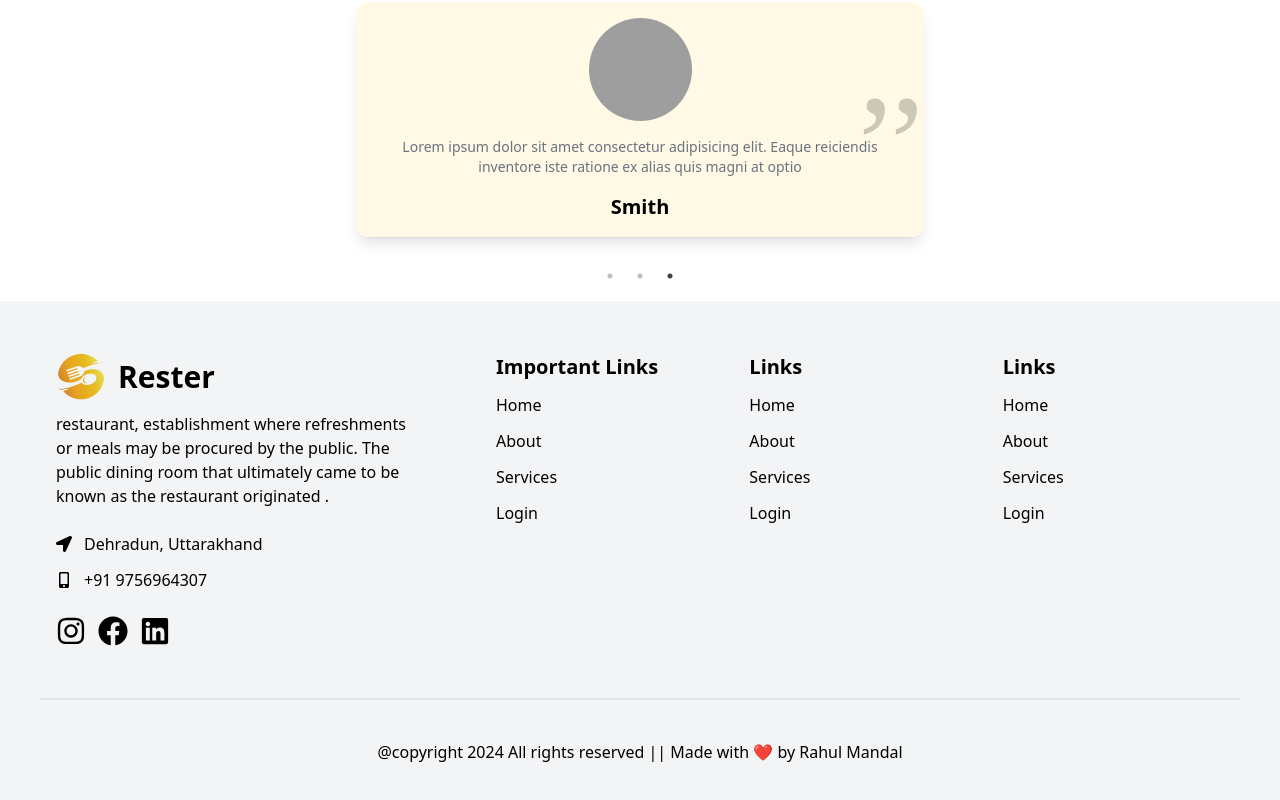
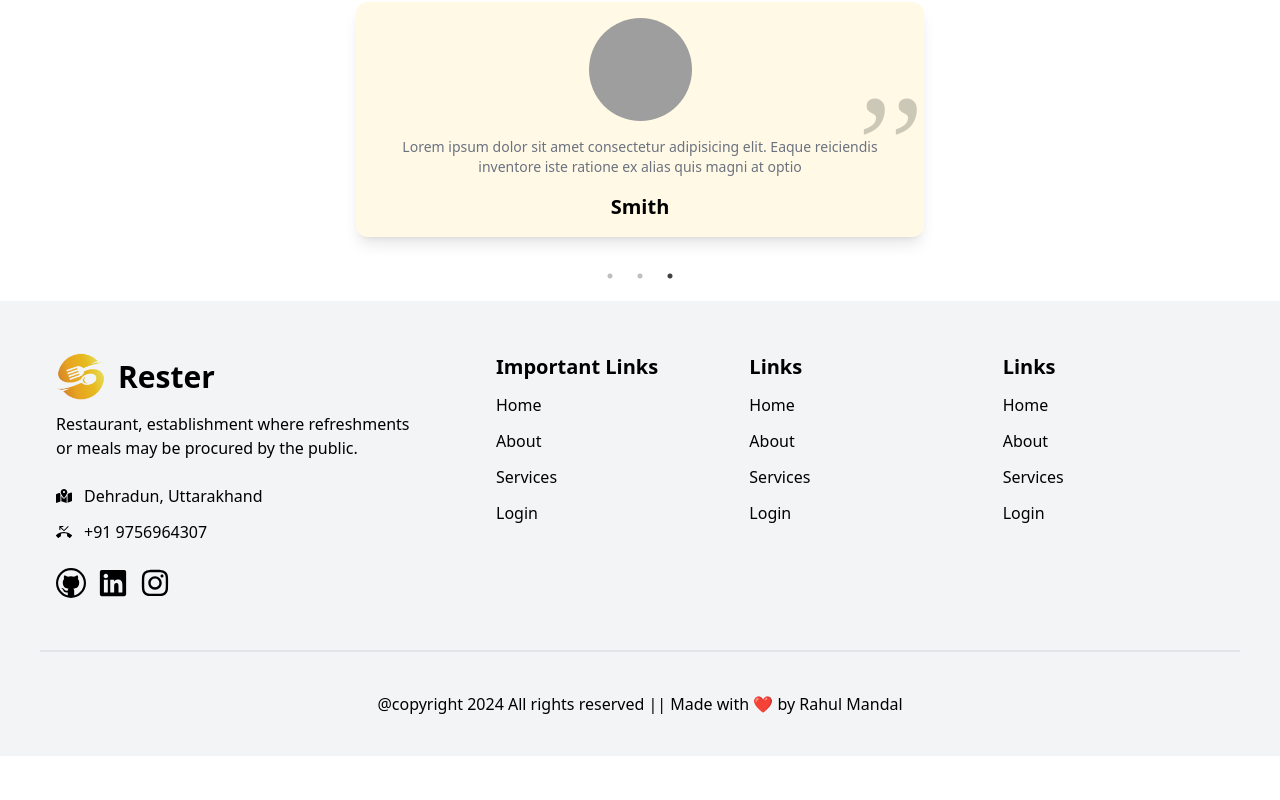
Before and after one commit to rahul2k21/Food-Frontend, a React (Vite) app: page / in a window 1280 px wide. Shown: the part 2331-3131 px from the top of the page. After the commit the page ends 3087 px from the top, so only its background shows below. Built offline with nearby package versions, Linux system fonts and the light colour scheme; grey boxes are pictures that could not be loaded.

Commit message:
change btn

```diff
--- a/src/components/Footer/Footer.jsx
+++ b/src/components/Footer/Footer.jsx
@@ -1,6 +1,8 @@
 import React, { useState } from "react";
+import { VscGithub } from "react-icons/vsc";
+import { FaMapLocationDot } from "react-icons/fa6";
+import { MdPhoneMissed } from "react-icons/md";
 import {
-  FaFacebook,
   FaInstagram,
   FaLinkedin,
   FaLocationArrow,
@@ -9,6 +11,11 @@ import {
 import footerLogo from "../../assets/food-logo.png";
 
 const Footer = () => {
+
+  const openInNewWindow = (url) => {
+    window.open(url, '_blank', 'noopener,noreferrer');
+  };
+
   return (
     <div className="bg-gray-100 dark:bg-gray-950">
       <section className="max-w-[1200px] mx-auto">
@@ -19,28 +26,28 @@ const Footer = () => {
               Rester
             </h1>
             <p className="">
-            restaurant, establishment where refreshments or meals may be procured by the public. The public dining room that ultimately came to be known as the restaurant originated .{" "}
+            Restaurant, establishment where refreshments or meals may be procured by the public. {" "}
             </p>
             <br />
             <div className="flex items-center gap-3">
-              <FaLocationArrow />
+              <FaMapLocationDot />
               <p>Dehradun, Uttarakhand </p>
             </div>
             <div className="flex items-center gap-3 mt-3">
-              <FaMobileAlt />
+              <MdPhoneMissed />
               <p>+91 9756964307</p>
             </div>
             {/* Social Handle */}
             <div className="flex items-center gap-3 mt-6">
-              <a href="#">
-                <FaInstagram className="text-3xl" />
-              </a>
-              <a href="#">
-                <FaFacebook className="text-3xl" />
-              </a>
-              <a href="#">
-                <FaLinkedin className="text-3xl" />
-              </a>
+            <a href="#" onClick={() => openInNewWindow("https://github.com/rahul2k21")}>
+        <VscGithub className="text-3xl" />
+      </a>
+      <a href="#" onClick={() => openInNewWindow('https://www.linkedin.com/in/rahul-mandal-953919245')}>
+        <FaLinkedin className="text-3xl" />
+      </a>
+      <a href="#" onClick={() => openInNewWindow('https://instagram.com')}>
+        <FaInstagram className="text-3xl" />
+      </a>
             </div>
           </div>
           <div className="grid grid-cols-2 sm:grid-cols-3 col-span-2 md:pl-10 ">
```
